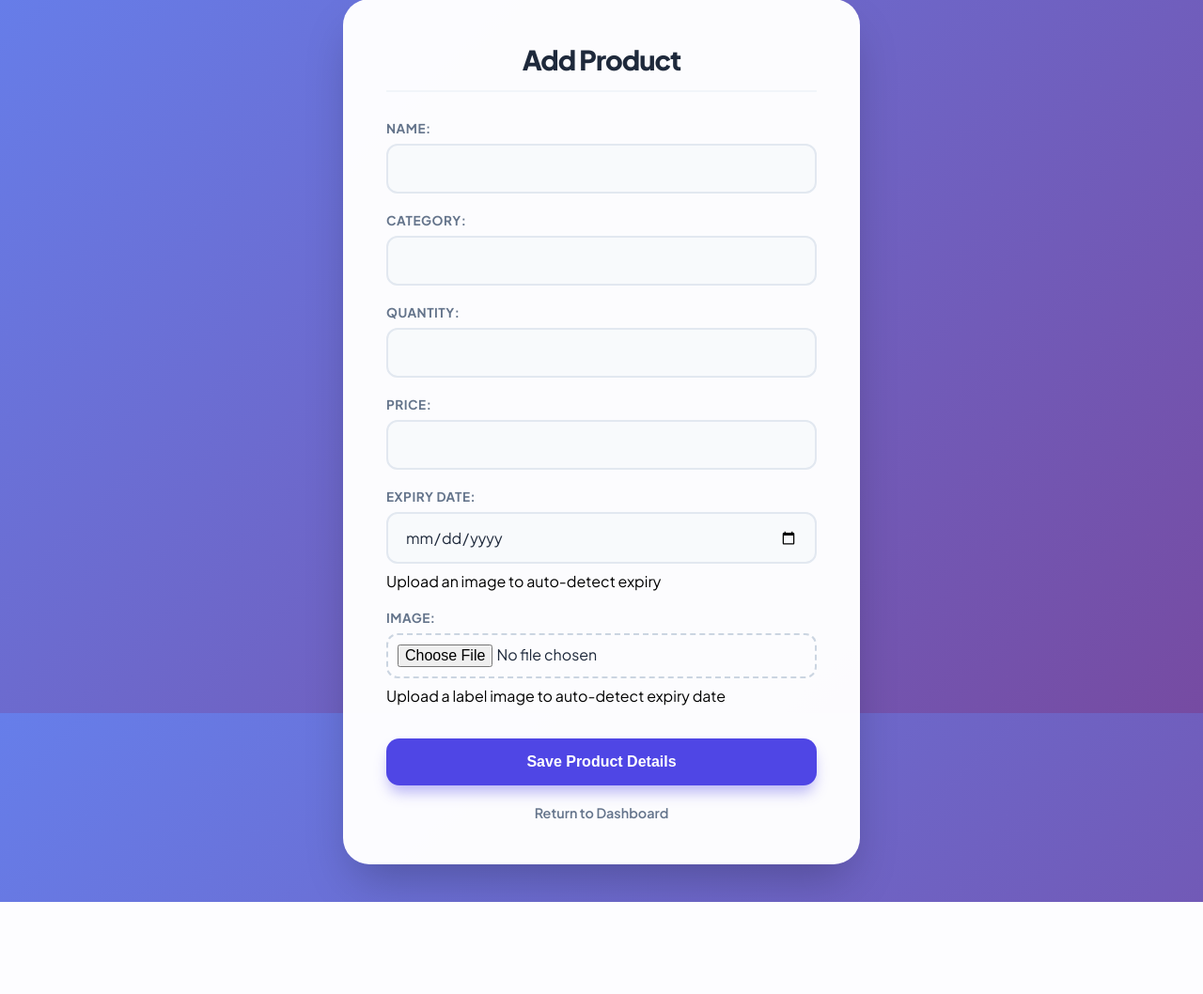
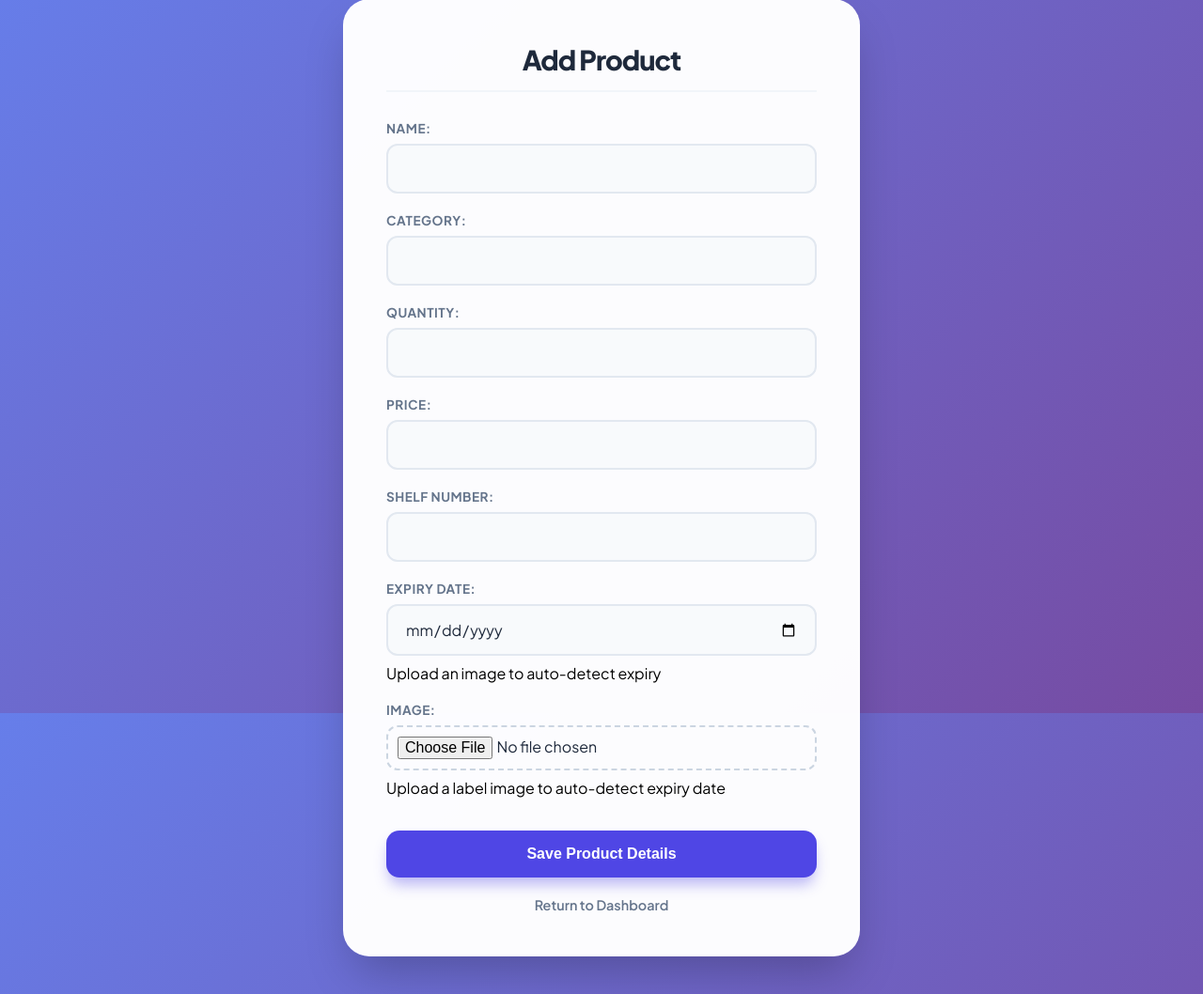
Before and after one commit to VedantB-sudo/SmartShelfProject, a Django app: page /product/add/ in a window 1280 px wide. Shown: the part 41-1099 px from the top of the page at 94% size. Before the commit the page ends 1001 px from the top, so only its background shows below. Run offline with Django 5.2, Linux system fonts and the light colour scheme; the visitor is signed in with stand-in values (Sample User, id 1).

Commit message:
Replace SKU with Shelf Number in dashboard and add shelf_number to models/forms

```diff
--- a/inventory/forms.py
+++ b/inventory/forms.py
@@ -7,6 +7,7 @@ class ProductForm(forms.Form):
     category = forms.CharField(max_length=100)
     quantity = forms.IntegerField(min_value=0)
     price = forms.DecimalField(max_digits=10, decimal_places=2)
+    shelf_number = forms.CharField(max_length=50, required=False, label="Shelf Number")
     expiry_date = forms.DateField(required=False, widget=forms.DateInput(attrs={'type': 'date'}), help_text="Upload an image to auto-detect expiry")
     image = forms.ImageField(required=False, help_text="Upload a label image to auto-detect expiry date")
 
--- a/inventory/models.py
+++ b/inventory/models.py
@@ -38,6 +38,7 @@ class Product(Model):
     price = NumberAttribute()
     expiry_date = UnicodeAttribute()  # DynamoDB stores dates as strings or numbers
     image_url = UnicodeAttribute(null=True) # S3 URL path
+    shelf_number = UnicodeAttribute(null=True) # Physical location on shelf
     last_audited = UTCDateTimeAttribute(default=datetime.now)
 
     @property
--- a/inventory/templates/inventory/dashboard.html
+++ b/inventory/templates/inventory/dashboard.html
@@ -328,7 +328,7 @@
                     </td>
                     <td>
                         <strong style="color: var(--text-main); font-weight: 700;">{{ product.name }}</strong><br>
-                        <small style="color: var(--text-muted); font-size: 0.7rem;">SKU: {{ product.sku }}</small>
+                        <small style="color: var(--text-muted); font-size: 0.7rem;">Shelf: {{ product.shelf_number|default:"N/A" }}</small>
                     </td>
                     <td><span class="badge-info" style="background: #f1f5f9; color: #475569; padding: 4px 8px; border-radius: 5px; font-size: 0.8rem;">{{ product.category }}</span></td>
                     <td>
--- a/inventory/views.py
+++ b/inventory/views.py
@@ -98,7 +98,8 @@ def add_product(request):
                     category=form.cleaned_data['category'],
                     quantity=int(form.cleaned_data['quantity']),
                     price=float(form.cleaned_data['price']),
-                    expiry_date=final_expiry
+                    expiry_date=final_expiry,
+                    shelf_number=form.cleaned_data.get('shelf_number')
                 )
                 if image_url:
                     new_product.image_url = image_url
@@ -156,6 +157,7 @@ def update_product(request, sku):
 
             final_expiry = str(expiry_date) if expiry_date else "Unknown"
             product.expiry_date = final_expiry
+            product.shelf_number = form.cleaned_data.get('shelf_number')
 
             product.save()
 
@@ -173,6 +175,7 @@ def update_product(request, sku):
             'quantity': product.quantity,
             'price': product.price,
             'expiry_date': product.expiry_date,
+            'shelf_number': product.shelf_number,
         }
         form = ProductForm(initial=initial_data)
 
```
